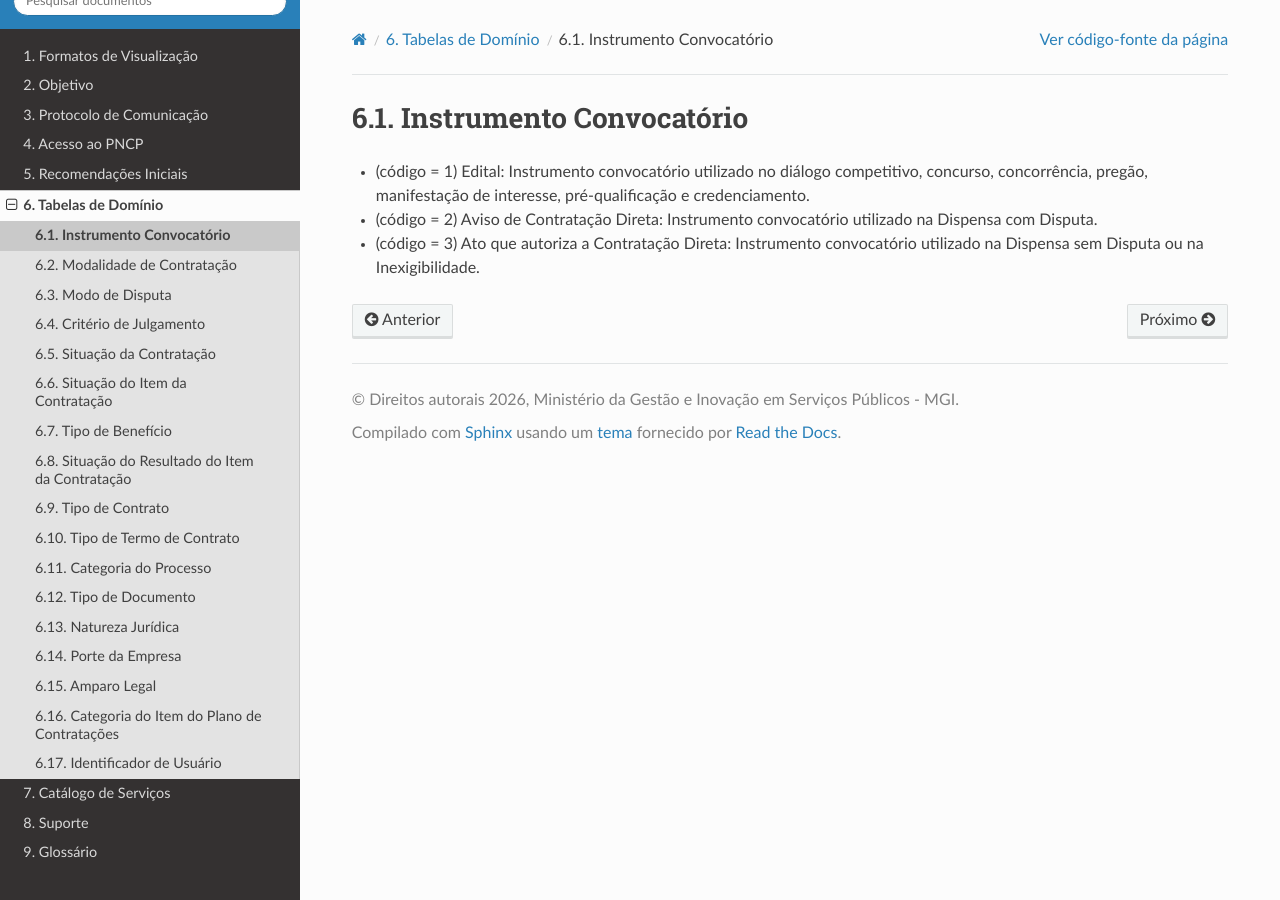
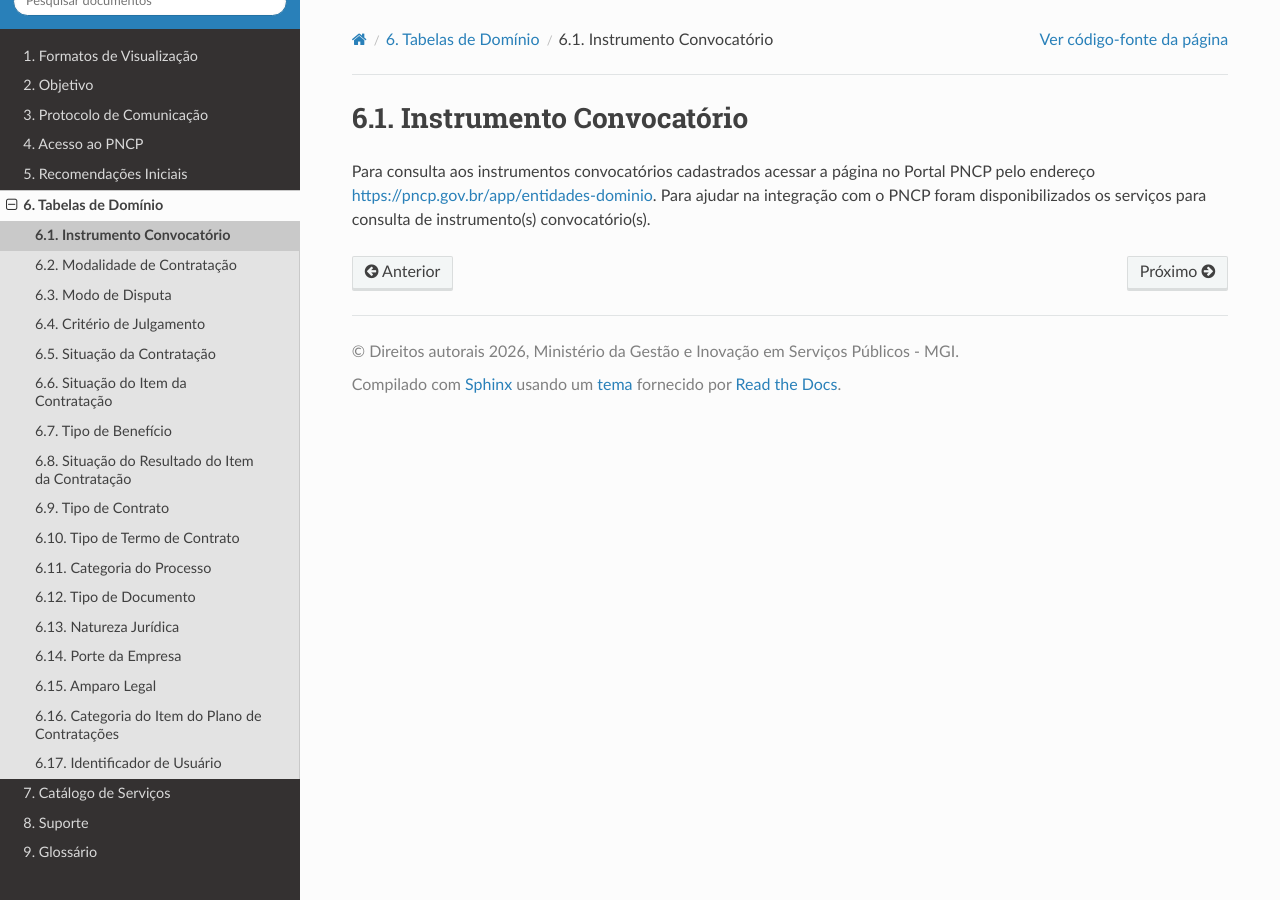
Before and after one commit to sofiaestrelab/Manual-de-Consulta-do-PNCP, a Sphinx documentation site: the page built from docs/source/tabelas_de_dominio/instrumento_convocatorio.rst, in a window 1280 px wide. Built offline with Sphinx 7.4.7 and the Read the Docs theme 3.1.0, drawn with Linux system fonts in a browser that asks for light colours; pages that are not in the unit, such as notebooks, are missing from menus.

Commit message:
Revise content for convocatory instruments
Updated the content to include a link for consultation of registered convocatory instruments and removed old descriptions.

```diff
--- a/docs/source/tabelas_de_dominio/instrumento_convocatorio.rst
+++ b/docs/source/tabelas_de_dominio/instrumento_convocatorio.rst
@@ -1,11 +1,3 @@
 Instrumento Convocatório
--------------------------
-
-- (código = 1) Edital: Instrumento convocatório utilizado no diálogo competitivo, concurso,
-  concorrência, pregão, manifestação de interesse, pré-qualificação e credenciamento.
-
-- (código = 2) Aviso de Contratação Direta: Instrumento convocatório utilizado na Dispensa
-  com Disputa.
-
-- (código = 3) Ato que autoriza a Contratação Direta: Instrumento convocatório utilizado
-  na Dispensa sem Disputa ou na Inexigibilidade.
+------------------------
+Para consulta aos instrumentos convocatórios cadastrados acessar a página no Portal PNCP pelo endereço `https://pncp.gov.br/app/entidades-dominio <https://pncp.gov.br/app/entidades-dominio>`_. Para ajudar na integração com o PNCP foram disponibilizados os serviços para consulta de instrumento(s) convocatório(s).
```
